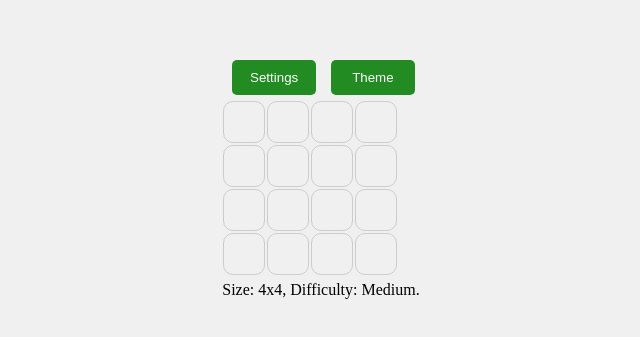
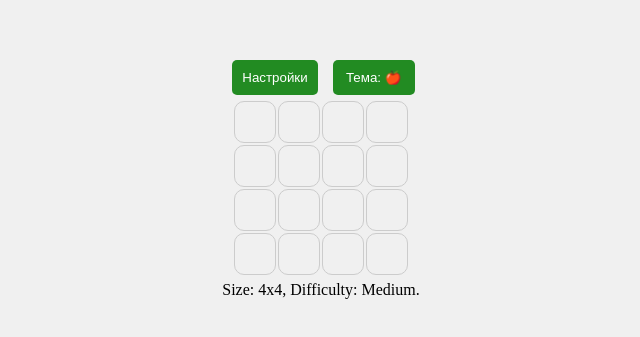
Before and after one commit to l10yd/MemoryPairGame, a React (Vite) app: page / in a window 1280 px wide. Shown: the part 163-500 px from the top of the page, without its empty margins (319-959 px from the left). Built offline with nearby package versions, Linux system fonts and the light colour scheme.

Commit message:
added survival mode, fixed localization

```diff
--- a/src/App.css
+++ b/src/App.css
@@ -12,14 +12,23 @@ body {
 
 .App {
   width: 100%;
-  height: 100%;
+  height: 100vh; /* Замените на 100% или другое значение по вашему усмотрению */
   position: relative;
   display: flex;
   flex-direction: column;
   align-items: center;
   text-align: center;
+  justify-content: center;
 }
 
+#grid-container {
+  display: flex;
+  flex-direction: column;
+  align-items: center;
+  justify-content: center;
+  max-width: 800px; /* Максимальная ширина по вашему усмотрению */
+  margin: 0 auto; /* Для центрирования по горизонтали */
+}
 
 .tile {
   width: 40px;
@@ -48,9 +57,10 @@ body {
   transition: opacity 0.5s ease;
 }
 
-.display-text {
+.display-text, .survival-mode-counter {
   margin-top: 5px;
   text-align: center;
+  z-index: 1;
 }
 
 #settings-button, #theme-button {
@@ -67,7 +77,7 @@ body {
   background: white;
   border: 2px solid #333;
   border-radius: 5px;
-  max-width: 300px;
+  width: 300px;
 }
 
 .settings-header {
@@ -142,7 +152,7 @@ button:active {
   width: 100%;
   height: 100%;
   position: relative;
-  border: 3px solid black;
+  border: 1px solid black;
   border-radius: 10px;
   padding: 10px;
   margin: auto;
--- a/src/App.jsx
+++ b/src/App.jsx
@@ -2,36 +2,9 @@ import React, { useState, useEffect } from "react";
 import difficulties from "./Difficulties"; //уровни сложности
 import pictures from "./Pictures"; //картинки, по 16 на каждую тему
 import messages from "./Messages"; //сообщения об успехе или ошибке
+import languages from "./Languages"; //тексты на разных языках
 import { shuffleArray, shufflePictures, generateNewGrid } from "./GameUtils"; //функции для генерации игрового поля и перемешивания картинок
 import './App.css';
-
-const languages = {
-  english: {
-    settings: 'Settings',
-    theme: 'Theme',
-    fieldSize: 'Field Size',
-    fieldSizeMsg: "Size",
-    difficulty: 'Difficulty (Unique elements)',
-    difficultyMsg: 'Difficulty',
-    reset: 'Reset',
-    language: "Language",
-    name: "English",
-    currentThemeMsg: "Current theme: ",
-  },
-  russian: {
-    settings: 'Настройки',
-    theme: 'Тема',
-    fieldSize: 'Размер поля',
-    fieldSizeMsg: "Поле",
-    difficulty: 'Сложность (Уникальные элементы)',
-    difficultyMsg: 'Сложность',
-    reset: 'Сброс',
-    language: "Язык",
-    name: "Русский",
-    currentThemeMsg: "Выбрана тема: ",
-  },
-};
-
 
 export default function App() {
 
@@ -43,21 +16,47 @@ export default function App() {
     block: false,
     gridSize: 4,
     difficulty: 'Medium',
+    gameMode: "Classic",
     theme: 'Fruits',
     tileCounter: 0,
+    survivalLifes: 0,
   });
+
+  const [score, setScore] = useState({
+    difficulties: {   "4": {
+        Easy: 0,
+        Medium: 0,
+        Hard: 0,
+      },
+      "6": {
+        Easy: 0,
+        Medium: 0,
+        Hard: 0,
+      },
+      "8": {
+        Easy: 0,
+        Medium: 0,
+        Hard: 0,
+      },
+                  },
+    totalClicks: 0,
+    themeChanges: 0,
+
+
+  })
 
   //временные значения для окна настроек
   const [tempGameStats, setTempGameStats] = useState({
     gridSize: gameStats.gridSize,
     difficulty: gameStats.difficulty,
+    gameMode: gameStats.gameMode,
   })
   //текст под игровой сеткой выводится
   const [displayText, setDisplayText] = useState(`Size: ${gameStats.gridSize}x${gameStats.gridSize}, Difficulty: ${gameStats.difficulty}.`);
   //картинки хранятся в отдельном объекте, но будут перемешиватсья при ресете
   const [pics, setPics] = useState([]);
   //смена языка
-  const [currentLanguage, setCurrentLanguage] = useState('english');
+  const [currentLanguage, setCurrentLanguage] = useState('russian');
 
   //для смены языка
   const toggleLanguage = (lang) => {
@@ -65,6 +64,7 @@ export default function App() {
     localStorage.setItem('language', lang);
   };
 
+  //загрузка из localStorage на старте
   useEffect(() => {
     const savedPictures = JSON.parse(localStorage.getItem('pics'));
     if(savedPictures) {
@@ -91,10 +91,24 @@ export default function App() {
       //блок снимаем на всякий случай
       setGameStats((prevGameStats) => ({ ...savedGameStats, block: false }));
     }
+
+    //тоже загружаем, иначе после загрузки -> победе/поражении слетают настройки при перезапуске игры
+    const savedTempGameStats = JSON.parse(localStorage.getItem('tempGameStats'));
+    if (savedTempGameStats) {
+      setTempGameStats(savedTempGameStats);
+    }
+
+
 //загрузка языка
     const savedLanguage = localStorage.getItem('language');
     if(savedLanguage) {
       setCurrentLanguage(savedLanguage);
+    }
+
+    //загрузка текста с текущим размером поля и сложностью
+    const savedText = localStorage.getItem('settingsText');
+    if(savedText) {
+      setDisplayText(savedText);
     }
 
   }, []);
@@ -104,6 +118,9 @@ export default function App() {
     //берем настройки из временных значений
     const newGridSize = tempGameStats.gridSize;
     const newDifficulty = tempGameStats.difficulty;
+    const newGameMode = tempGameStats.gameMode;
+
+    localStorage.setItem('tempGameStats', JSON.stringify(tempGameStats));
 
     setGameStats(prevGameStats => ({
       ...prevGameStats,
@@ -111,8 +128,10 @@ export default function App() {
       secondSelected: null,
       block: false,
       tileCounter: 0,
+      survivalLifes: parseInt(newGridSize, 10),
       gridSize: newGridSize,
       difficulty: newDifficulty,
+      gameMode: newGameMode,
     }));
 
     localStorage.setItem('gameStats', JSON.stringify(gameStats));
@@ -121,9 +140,15 @@ export default function App() {
     setGrid(newGrid);
     localStorage.setItem('grid', JSON.stringify(newGrid));
 
-    setDisplayText(`${languages[currentLanguage].fieldSizeMsg}: ${newGridSize}x${newGridSize}, ${languages[currentLanguage].difficultyMsg}: ${newDifficulty}.`);
+    //Выводит строку по типу Поле: 4x4, Сложность: Легко, Режим: Обычный. - в соответствии с выбранным языком
+    const settingsText = `${languages[currentLanguage].fieldSizeMsg}: ${newGridSize}x${newGridSize}, ${languages[currentLanguage].difficultyMsg}: ${difficulties.languages[currentLanguage][newDifficulty]}, ${languages[currentLanguage].gameModeLabel}:  ${languages[currentLanguage].gameMode[newGameMode]}.`
+    setDisplayText(settingsText);
+    localStorage.setItem('settingsText', settingsText);
+
     //перемешиваем картинки при перезапуске
-    setPics(shufflePictures(pictures));
+    const newPics = shufflePictures(pictures);
+    setPics(newPics);
+    localStorage.setItem('pics', JSON.stringify(newPics));
     //окно настроек закрываем
     setShowSettings(false);
   }
@@ -157,24 +182,33 @@ export default function App() {
       const firstCell = grid[firstSelected.rowIndex][firstSelected.colIndex];
       const secondCell = grid[secondSelected.rowIndex][secondSelected.colIndex];
 
-      //если равны - получает 2 очка в счетчик и игра продолжается
+      //если равны - получает 2 очка в счетчик, 1 жизнь в выживании и игра продолжается
       if (firstCell.value === secondCell.value) {
         // Совпадение
-        setGameStats(prevGameStats => ({ ...prevGameStats, tileCounter: prevGameStats.tileCounter+2 }));
+        setGameStats(prevGameStats => ({ ...prevGameStats, tileCounter: prevGameStats.tileCounter+2, survivalLifes: prevGameStats.survivalLifes+1 }));
         localStorage.setItem('gameStats', JSON.stringify(gameStats));
         //выбирает случайное значение из объекта messages в соответствии с выбранным языком
         const randomSuccessMessage =
           messages[currentLanguage].Success[Math.floor(Math.random() * messages[currentLanguage].Success.length)];
         setDisplayText(randomSuccessMessage);
 
-      //иначе - блокирует игру на таймаут, потом закрывает эти 2 клетки обратно
       } else {
+        //блок игры
+        setGameStats(prevGameStats => ({ ...prevGameStats, block: true, survivalLifes: prevGameStats.survivalLifes-1}));
+        //если поражение в сурвайвалрежиме, перезапуск игры через 3 сек
+        if(gameStats.survivalLifes === 0 && gameStats.gameMode === "Survival") {
+          setDisplayText(languages[currentLanguage].gameOverMsg);
+          setTimeout(() => {
+            gameReset();
+          }, 3000);
+        }
+        //иначе если игра продолжается -  блокирует игру на таймаут, потом закрывает 2 последние клетки обратно
+        else {
         //выбирает случайное значение из объекта messages в соответствии с выбранным языком
         const randomErrorMessage =
           messages[currentLanguage].Error[Math.floor(Math.random() * messages[currentLanguage].Error.length)];
         setDisplayText(randomErrorMessage);
-        //блок игры
-        setGameStats(prevGameStats => ({ ...prevGameStats, block: true }));
+
         localStorage.setItem('gameStats', JSON.stringify(gameStats));
         setTimeout(() => {
           //прячет клетки
@@ -194,6 +228,7 @@ export default function App() {
           localStorage.setItem('gameStats', JSON.stringify(gameStats));
         }, 1000);
       }
+      }
       // сброс клеток в любом случае
       setGameStats(prevGameStats => ({
         ...prevGameStats,
@@ -207,7 +242,7 @@ export default function App() {
   //срабатывает в случае, если счетчик равен площади игрового поля
   useEffect(() => {
     if (gameStats.tileCounter === gameStats.gridSize * gameStats.gridSize) {
-      setDisplayText("Victory! Yaay!");
+      setDisplayText(languages[currentLanguage].victoryMsg);
       setGameStats(prevGameStats => ({ ...prevGameStats, block: true }));
 
       setTimeout(() => {
@@ -222,33 +257,49 @@ export default function App() {
     const totalThemes = themes.length;
     const currentThemeIndex = themes.indexOf(gameStats.theme);
     const nextThemeIndex = (currentThemeIndex + 1) % totalThemes; // переход к следующей теме
-    const nextTheme = themes[nextThemeIndex];
+    //достаем название темы на соответствующем языке
+    const nextTheme = pics[themes[nextThemeIndex]].languages[currentLanguage];
 
+    //выводит строку по типу Тема: Фрукты
     setDisplayText(`${languages[currentLanguage].currentThemeMsg}${nextTheme}`);
-    setGameStats(prevGameStats => ({ ...prevGameStats, theme: nextTheme }));
+    setGameStats(prevGameStats => ({ ...prevGameStats, theme: themes[nextThemeIndex] }));
     localStorage.setItem('gameStats', JSON.stringify(gameStats));
+  };
+
+  //для селекторов настроек (размер поля, сложность, режим игры)
+  //запоминает временные настройки
+  const handleSelectChange = (field, value) => {
+    setTempGameStats((prevStats) => ({
+      ...prevStats,
+      [field]: value,
+    }));
   };
 
   return (
     <div>
 
+      {/** кнопки */}
       <div id="button-container" style={{ display: "flex" }}>
+        {/** кнопка настроек */}
         <button id="settings-button" onClick={() => {
           setShowSettings(!showSettings);
-          setTempGameStats({ gridSize: gameStats.gridSize, difficulty: gameStats.difficulty });
+          setTempGameStats({ gridSize: gameStats.gridSize, difficulty: gameStats.difficulty, gameMode: gameStats.gameMode });
           setGameStats(prevGameStats => ({ ...prevGameStats, block: !prevGameStats.block }));
         }}>
           {languages[currentLanguage].settings}
         </button>
+        {/** кнопка смены темы */}
+        <button id="theme-button" onClick={() => changeTheme()}>
+          {languages[currentLanguage].theme}: {pictures[gameStats.theme].content[0]}
+        </button>
 
-        <button id="theme-button" onClick={() => changeTheme()}>
-          {languages[currentLanguage].theme}
-        </button>
       </div>
 
+      {/** окно настроек */}
       {showSettings && (
         <div className="settings-dialog">
           <div className="settings-header">
+            {/** нажатие на крестик закрывает окно и разблокирует игру */}
             <span className="close-button" onClick={() => {
               setShowSettings(false);
               setGameStats(prevGameStats => ({ ...prevGameStats, block: false }));
@@ -257,6 +308,8 @@ export default function App() {
             </span>
             <h2>{languages[currentLanguage].settings}</h2>
           </div>
+
+          {/** выбор языка */}
           <label>{languages[currentLanguage].language}:</label>
           <select
             value={currentLanguage}
@@ -268,14 +321,12 @@ export default function App() {
               </option>
             ))}
           </select>
+
+          {/** размер поля */}
           <label>{languages[currentLanguage].fieldSize}:</label>
           <select
             value={tempGameStats.gridSize}
-            onChange={(event) => {
-              const newGridSize = event.target.value;
-              const newDifficulty = newGridSize === "4" ? "Easy" : tempGameStats.difficulty;
-              setTempGameStats({ gridSize: newGridSize, difficulty: newDifficulty });
-            }}
+            onChange={(event) => handleSelectChange('gridSize', event.target.value)}
           >
             {[4, 6, 8].map((size, index) => (
               <option key={index} value={size}>
@@ -283,32 +334,43 @@ export default function App() {
               </option>
             ))}
           </select>
+
+          {/** выбор сложности */}
           <label>{languages[currentLanguage].difficulty}:</label>
           <select
             value={tempGameStats.difficulty}
-            onChange={(event) => {
-              const newDifficulty = event.target.value;
-              setTempGameStats((prevStats) => ({
-                ...prevStats,
-                difficulty: newDifficulty,
-              }));
-            }}
+            onChange={(event) => handleSelectChange('difficulty', event.target.value)}
           >
-            {Object.keys(difficulties[tempGameStats.gridSize.toString()]).map(
+            {Object.keys(difficulties.elements[tempGameStats.gridSize.toString()]).map(
               (difficulty, index) => (
                 <option key={index} value={difficulty}>
-                  {difficulty} (
-                  {difficulties[tempGameStats.gridSize.toString()][difficulty]})
+                  {difficulties.languages[currentLanguage][difficulty]} (
+                  {difficulties.elements[tempGameStats.gridSize.toString()][difficulty]})
                 </option>
               )
             )}
           </select>
 
+          {/* режим игры */}
+          <label>{languages[currentLanguage].gameModeLabel}</label>
+          <select
+            value={tempGameStats.gameMode}
+            onChange={(event) => handleSelectChange('gameMode', event.target.value)}
+            >
+            {["Classic", "Survival"].map((gameMode, index) => (
+              <option key={index} value={gameMode}>
+                {languages[currentLanguage].gameMode[gameMode]}
+              </option>
+              ))}
+            </select>
+
+          {/** кнопка Reset */}
           <button onClick={() => {
             setGameStats({
               ...gameStats,
               gridSize: tempGameStats.gridSize,
-              difficulty: tempGameStats.difficulty
+              difficulty: tempGameStats.difficulty,
+              gameMode: tempGameStats.gameMode,
             });
             gameReset();
           }}>
@@ -317,7 +379,8 @@ export default function App() {
         </div>
       )}
 
-      <div style={{}}>
+      {/** основное игровое поле */}
+      <div id="grid-container" style={{}}>
 
         {grid.map((rowArr, rowIndex) => (
           <div key={rowIndex} style={{ display: "flex" }}>
@@ -328,7 +391,7 @@ export default function App() {
                 onClick={() => !gameStats.block && onClickTile(rowIndex, colIndex)}
               >
                 <div className="tile-picture" style={{opacity: cell.hidden ? 0 : 1}}>
-                  {cell.hidden ? null : pics[gameStats.theme][cell.value-1]}
+                  {cell.hidden ? null : pics[gameStats.theme].content[cell.value - 1]}
                 </div>
               </div>
             ))}
@@ -337,6 +400,12 @@ export default function App() {
 
       </div>
 
+      {/** счетчик жизней, выводится только в режиме Survival */}
+      <div className="survival-mode-counter">
+        {gameStats.gameMode === "Survival" && `${languages[currentLanguage].survivalMsg}: ${gameStats.survivalLifes+1}`}
+      </div>
+
+      {/** здесь всякий текст, режимы игры, сообщения о прогрессе/завершении */}
       <div className="display-text">
         {displayText}
       </div>
--- a/src/Difficulties.jsx
+++ b/src/Difficulties.jsx
@@ -1,6 +1,7 @@
 //уровни сложности, используются при рендере настроек (селекторов)
 //и при генерации игрового поля
 const difficulties = {
+  elements: {
   "4": {
     Easy: 2,
     Medium: 4,
@@ -16,11 +17,19 @@ const difficulties = {
     Medium: 8,
     Hard: 16,
   },
-  /*"10": {
-    Easy: 5,
-    Medium: 10,
-    Hard: 25,
-  }*/
+    },
+  languages: {
+    english: {
+      Easy: "Easy",
+      Medium: "Medium",
+      Hard: "Hard",
+    },
+    russian: {
+      Easy: "Легко",
+      Medium: "Средне",
+      Hard: "Хардкор",
+    }
+  }
 };
 
 export default difficulties;
--- a/src/GameUtils.jsx
+++ b/src/GameUtils.jsx
@@ -15,13 +15,23 @@ const shuffleArray = (arr) => {
 //для перемешивания всех картинок, чтобы при перезапуске игры картинки не повторялись
 const shufflePictures = (pictures) => {
   const shuffledPictures = {};
-  //проходим через все темы
+
   for (const category in pictures) {
     if (pictures.hasOwnProperty(category)) {
-      const originalPictures = pictures[category];
-      shuffledPictures[category] = shuffleArray(originalPictures);
+      const originalCategory = pictures[category];
+      const originalPictures = originalCategory.content;
+
+      // Клонируем и перемешиваем массив картинок
+      const shuffledContent = shuffleArray([...originalPictures]);
+
+      // Создаем новый объект для категории с перемешанным содержимым и языками
+      shuffledPictures[category] = {
+        content: shuffledContent,
+        languages: originalCategory.languages
+      };
     }
   }
+
   return shuffledPictures;
 }
 
@@ -29,7 +39,7 @@ const shufflePictures = (pictures) => {
 const generateNewGrid = (arraySize, difficulty) => {
 
 //количество уникальных элементов (ребро) берется из объекта difficulties
-  const edge = difficulties[arraySize.toString()][difficulty];
+  const edge = difficulties.elements[arraySize.toString()][difficulty];
 
   //на основе ребра заполяем одномерный массив от 1 до длины ребра
   const values = Array.from({ length: edge }, (_, index) => index + 1);
--- /dev/null
+++ b/src/Languages.jsx
@@ -0,0 +1,41 @@
+//языки, потом надо сюда добавить тексты из Pictures и Difficulties
+const languages = {
+  english: {
+    name: "English",
+    settings: 'Settings',
+    theme: 'Theme',
+    fieldSize: 'Field Size',
+    fieldSizeMsg: "Size",
+    difficulty: 'Difficulty (Unique elements)',
+    difficultyMsg: 'Difficulty',
+    reset: 'Save and Reset',
+    language: "Language",
+    currentThemeMsg: "Current theme: ",
+    victoryMsg: "Victory! Yaay!",
+    gameOverMsg: "Game Over!",
+    returnMsg: "Welcome back!",
+    gameModeLabel: "Game Mode",
+    gameMode: {Classic: "Classic", Survival: "Survival",},
+    survivalMsg: "Lifes left",
+  },
+  russian: {
+    name: "Русский",
+    settings: 'Настройки',
+    theme: 'Тема',
+    fieldSize: 'Размер поля',
+    fieldSizeMsg: "Поле",
+    difficulty: 'Сложность (Уникальные элементы)',
+    difficultyMsg: 'Сложность',
+    reset: 'Сохранение и Перезапуск',
+    language: "Язык",
+    currentThemeMsg: "Выбрана тема: ",
+    victoryMsg: "Победа! Ураа!",
+    gameOverMsg: "Жизни кончились!",
+    returnMsg: "Рады видеть тебя снова!",
+    gameModeLabel: "Режим игры",
+    gameMode: {Classic: "Обычный", Survival: "Выживание",},
+    survivalMsg: "Осталось жизней"
+  },
+};
+
+export default languages;
--- a/src/Messages.jsx
+++ b/src/Messages.jsx
@@ -74,7 +74,7 @@ const messages = {
       "Попробуй еще раз",
       "Ой...",
       "Почти, но не совсем",
-      "Продолжай пытаться",
+      "Ты что, идиот?",
       "Нет",
       "Промахнулся",
       "Почти получилось",
@@ -87,7 +87,7 @@ const messages = {
       "Это не то",
       "Маленькая неудача",
       "Попробуй еще раз",
-      "Промахнулся",
+      "АХАХАХХАХ",
       "Немного мимо",
       "Продолжай практиковаться"
     ],
--- a/src/Pictures.jsx
+++ b/src/Pictures.jsx
@@ -1,19 +1,104 @@
 //Темы из 16 картинок, будут отображаться по индексу вместо чисел grid
 const pictures = {
-  Fruits: ["🍎", "🍌", "🍇", "🍓", "🍊", "🍉", "🍍", "🥭", "🥑", "🍒", "🥝", "🍈", "🍑", "🍋", "🥥", "🍏"],
-  Cars: ["🚗", "🚕", "🚙", "🏎️", "🚓", "🚑", "🚒", "🚐", "🚚", "🚛", "🚜", "🛵", "🏍️", "🚲", "🛴", "🚍"],
-  Nature: ["🌿", "🌲", "🌹", "🌻", "🌷", "🌸", "🍁", "🌺", "🌼", "🍂", "🍀", "🍄", "🍃", "🌳", "🌰", "🏞️"],
-  Animals: ["🐶", "🐱", "🐭", "🐹", "🐰", "🦊", "🐻", "🐨", "🐯", "🦁", "🐮", "🐷", "🐸", "🐵", "🐔", "🦆"],
-  Emojis: ["😃", "😍", "🤣", "😎", "😁", "😄", "😅", "😆", "😂", "😊", "😇", "🥰", "😋", "🤩", "🤗", "🙂"],
-  Sports: ["⚽", "🏀", "🏈", "⚾", "🎾", "🏐", "🏉", "🎱", "🏓", "🏸", "🥊", "🏹", "🎿", "🏂", "🪁", "🏋️"],
-  Food: ["🍕", "🍔", "🍟", "🌭", "🍦", "🍩", "🍪", "🍰", "🥨", "🍗", "🍣", "🍞", "🍝", "🍯", "🍎", "🥦"],
-  Weather: ["☀️", "🌦️", "🌧️", "❄️", "🌪️", "🌈", "🌊", "🌬️", "⚡", "☔", "🌫️", "🌡️", "🌨️", "🌂", "🌫️", "🌥️"],
-  Sweets: ["🍫", "🍬", "🍭", "🍰", "🧁", "🍪", "🍩", "🍦", "🎂", "🍯", "🥤", "🥮", "🍧", "🍮", "🥛", "🍶"],
-  Сlothes: ["👚", "👕", "👖", "👔", "👗", "👙", "👘", "👠", "👡", "👢", "👞", "🥿", "🧦", "🧤", "🧣", "🧢"],
-  Spooky: ["⛓️", "⚰️", "👻", "👽", "😈", "☠️", "🕸️", "🔮", "🩸", "🕷️", "🖕", "🧿", "💀", "🤬", "🥃", "🧠"],
-  Horoscope: ["⛎", "♈", "♉", "♊", "♋", "♌", "♍", "♎", "♏", "♐", "♑", "♒", "♓", "☯️", "☪️", "☮️"],
-  "18+": ["🔞", "🚫", "🔥", "💋", "🍑", "🍆", "🖕", "🍒", "🤬", "🍌", "💦", "😉", "👙", "🍻", "🍷", "👨‍👨‍👦‍👦"],
-  Music: ["🎤", "🎧", "🎼", "🎹", "🥁", "🎷", "🎺", "🎸", "🪕", "🎻", "🎶", "🎵", "💃", "🎸", "🎛️", "🎚️"],
-}
+  Fruits: {
+    content: ["🍎", "🍌", "🍇", "🍓", "🍊", "🍉", "🍍", "🥭", "🥑", "🍒", "🥝", "🍈", "🍑", "🍋", "🥥", "🍏"],
+    languages: {
+      english: "Fruits",
+      russian: "Фрукты"
+    }
+  },
+  Cars: {
+    content: ["🚗", "🚕", "🚙", "🏎️", "🚓", "🚑", "🚒", "🚐", "🚚", "🚛", "🚜", "🛵", "🏍️", "🚲", "🛴", "🚍"],
+    languages: {
+      english: "Cars",
+      russian: "Машины"
+    }
+  },
+  Nature: {
+    content: ["🌲", "🌿", "🌹", "🌻", "🌷", "🌸", "🍁", "🌺", "🌼", "🍂", "🍀", "🍄", "🍃", "🌳", "🌰", "🏞️"],
+    languages: {
+      english: "Nature",
+      russian: "Природа"
+    }
+  },
+  Animals: {
+    content: ["🐶", "🐱", "🐭", "🐹", "🐰", "🦊", "🐻", "🐨", "🐯", "🦁", "🐮", "🐷", "🐸", "🐵", "🐔", "🦆"],
+    languages: {
+      english: "Animals",
+      russian: "Животные"
+    }
+  },
+  Emojis: {
+    content: ["😃", "😍", "🤣", "😎", "😁", "😄", "😅", "😆", "😂", "😊", "😇", "🥰", "😋", "🤩", "🤗", "🙂"],
+    languages: {
+      english: "Emojis",
+      russian: "Эмодзи"
+    }
+  },
+  Sports: {
+    content: ["⚽", "🏀", "🏈", "⚾", "🎾", "🏐", "🏉", "🎱", "🏓", "🏸", "🥊", "🏹", "🎿", "🏂", "🪁", "🏋️"],
+    languages: {
+      english: "Sports",
+      russian: "Спорт"
+    }
+  },
+  Food: {
+    content: ["🍕", "🍔", "🍟", "🌭", "🍦", "🍩", "🍪", "🍰", "🥨", "🍗", "🍣", "🍞", "🍝", "🍯", "🍎", "🥦"],
+    languages: {
+      english: "Food",
+      russian: "Еда"
+    }
+  },
+  Weather: {
+    content: ["☀️", "🌦️", "🌧️", "❄️", "🌪️", "🌈", "🌊", "🌬️", "⚡", "☔", "🌫️", "🌡️", "🌨️", "🌂", "🌫️", "🌥️"],
+    languages: {
+      english: "Weather",
+      russian: "Погода"
+    }
+  },
+  Sweets: {
+    content: ["🍫", "🍬", "🍭", "🍰", "🧁", "🍪", "🍩", "🍦", "🎂", "🍯", "🥤", "🥮", "🍧", "🍮", "🥛", "🍶"],
+    languages: {
+      english: "Sweets",
+      russian: "Сладости"
+    }
+  },
+  Сlothes: {
+    content: ["👚", "👕", "👖", "👔", "👗", "👙", "👘", "👠", "👡", "👢", "👞", "🥿", "🧦", "🧤", "🧣", "🧢"],
+    languages: {
+      english: "Сlothes",
+      russian: "Одежда"
+    }
+  },
+  Spooky: {
+    content: ["👻", "⛓️", "⚰️", "👽", "😈", "☠️", "🕸️", "🔮", "🩸", "🕷️", "🖕", "🧿", "💀", "🤬", "🥃", "🧠"],
+    languages: {
+      english: "Spooky",
+      russian: "Страшное"
+    }
+  },
+  Horoscope: {
+    content: ["⛎", "♈", "♉", "♊", "♋", "♌", "♍", "♎", "♏", "♐", "♑", "♒", "♓", "☯️", "☪️", "☮️"],
+    languages: {
+      english: "Horoscope",
+      russian: "Гороскоп"
+    }
+  },
+  "18+": {
+    content: ["🔞", "🚫", "🔥", "💋", "🍑", "🍆", "🖕", "🍒", "🤬", "🍌", "💦", "😉", "👙", "🍻", "🍷", "👨‍👨‍👦‍👦"],
+    languages: {
+      english: "18+",
+      russian: "18+"
+    }
+  },
+  Music: {
+    content: ["🎸", "🎤", "🎧", "🎼", "🎹", "🥁", "🎷", "🎺", "🪕", "🎻", "🎶", "🎵", "💃", "🎸", "🎛️", "🎚️"],
+    languages: {
+      english: "Music",
+      russian: "Музыка"
+    }
+  }
+};
+
 
 export default pictures;
```
